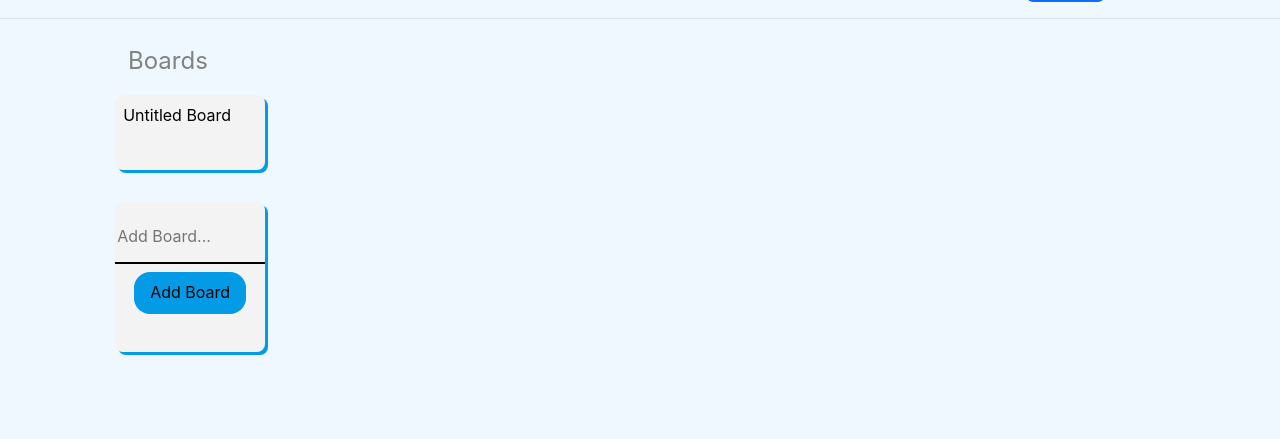
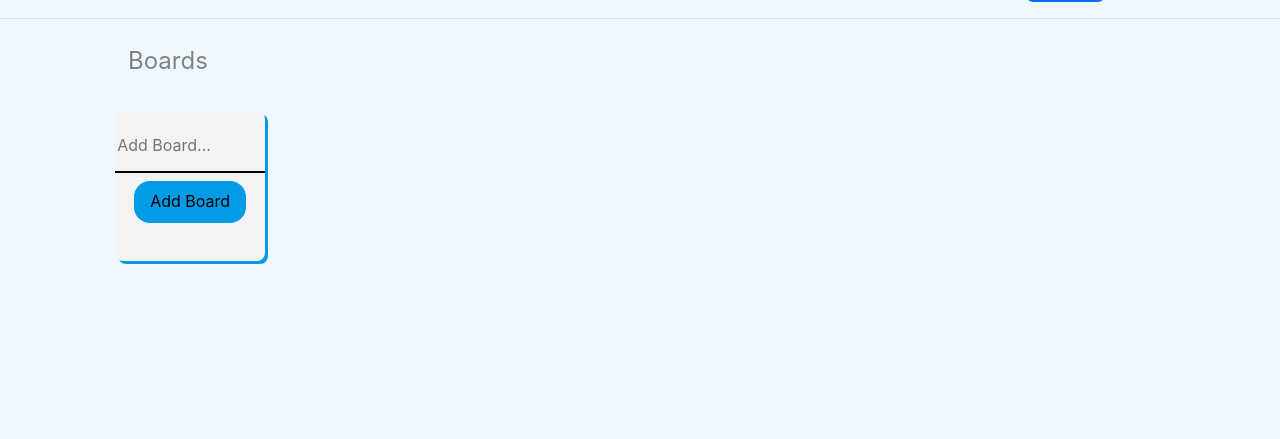
Before and after one commit to T-MA-S/ulsu_project, a Django app: page / in a window 1280 px wide. Shown: the part 68-507 px from the top of the page. Run offline with Django 4.2, Linux system fonts and the light colour scheme; a user stored in the database is signed in.

Commit message:
hide "Untitled Board"

```diff
--- a/Ulsu_Project/static/css/main.css
+++ b/Ulsu_Project/static/css/main.css
@@ -531,3 +531,7 @@ header {
     background-color: aliceblue;
 
   }
+
+#b0{
+    display:none;
+}
```
